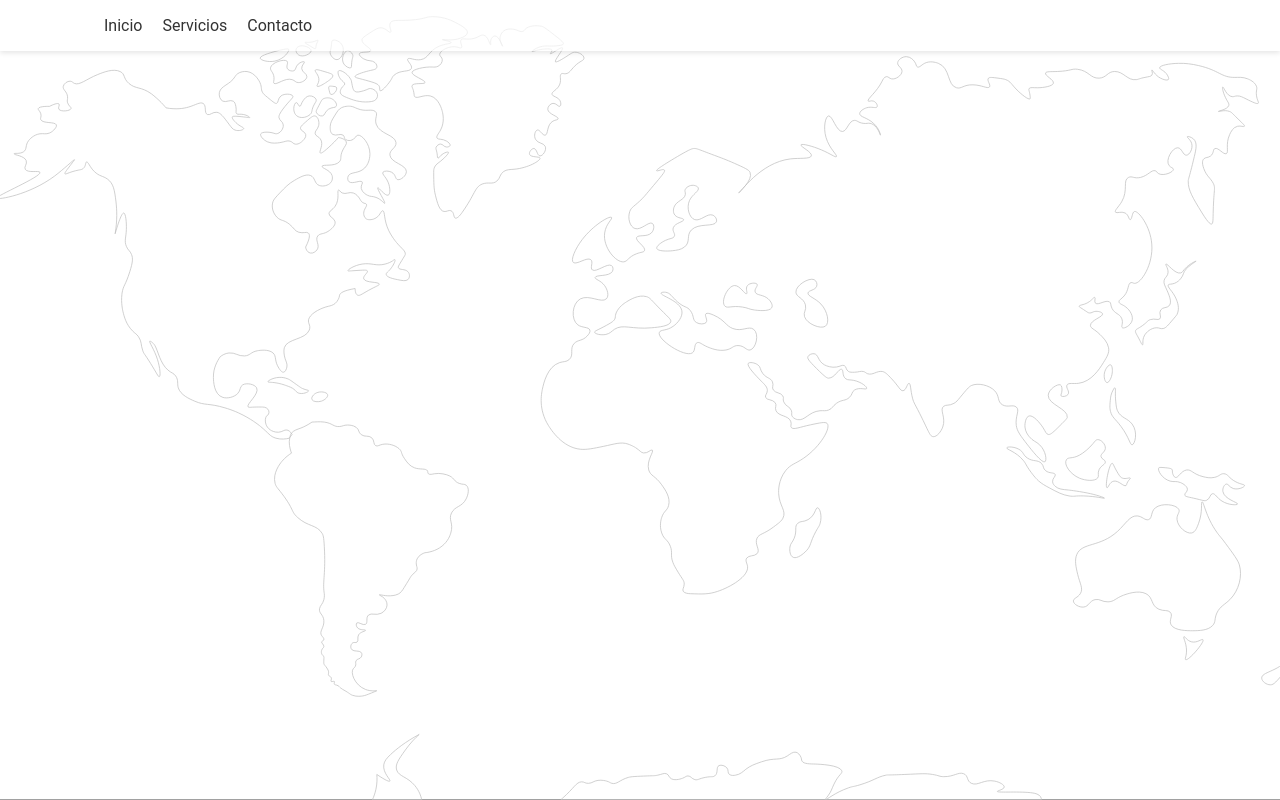
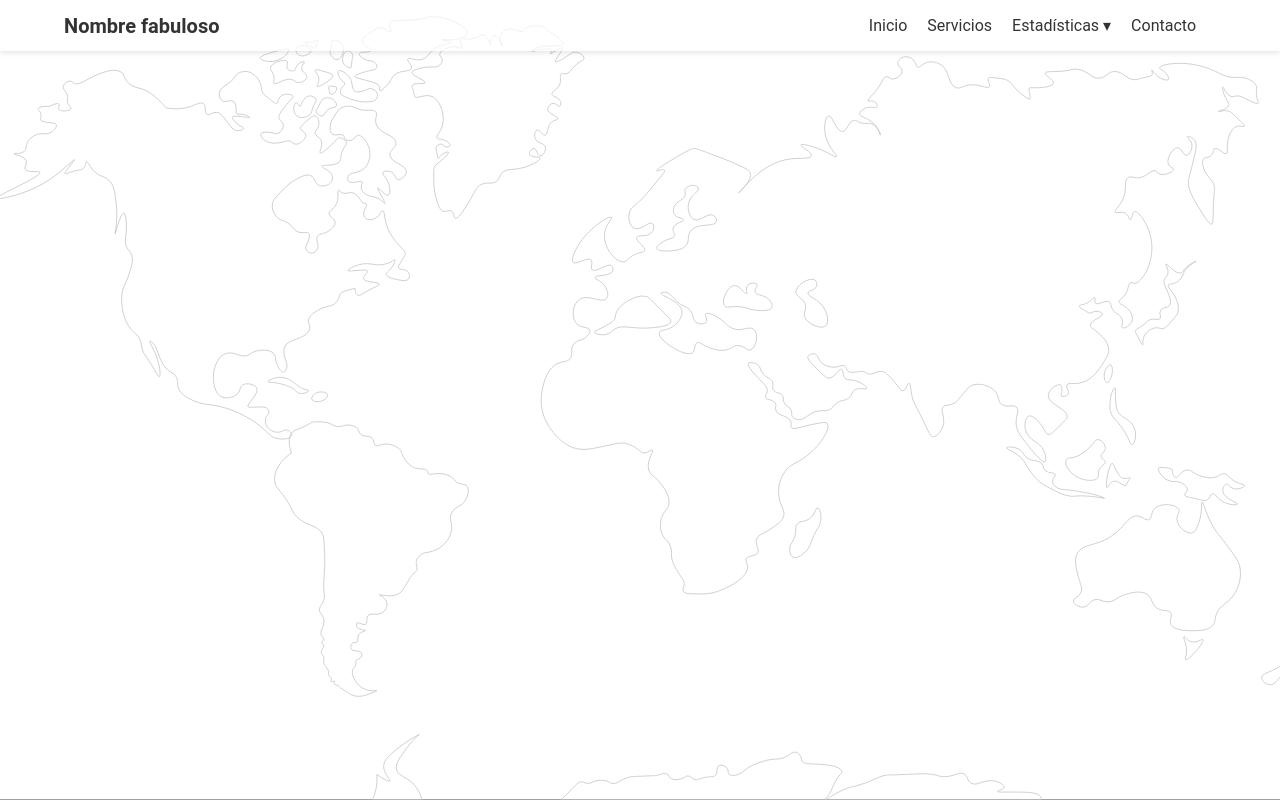
Before and after one commit to NicolasSalinasR/lab1-dba-grupo-4, a Nuxt app in the folder frontend/: page /admin in a window 1280 px wide. Built offline with nearby package versions, Linux system fonts and the light colour scheme.

Commit message:
Modificaciones Navbar

```diff
--- a/frontend/components/Navbar.vue
+++ b/frontend/components/Navbar.vue
@@ -1,10 +1,22 @@
 <template>
   <nav>
+    <div class="logo">
+      <h1>Nombre fabuloso</h1>
+    </div>
     <div class="menu">
-            <!-- menu desplegable -->
+      <!-- Menú principal -->
       <ul>
         <li><a href="#">Inicio</a></li>
         <li><a href="#">Servicios</a></li>
+        <!-- Elemento con menú desplegable -->
+        <li class="dropdown" @mouseover="showDropdown" @mouseleave="hideDropdown">
+          <a href="#">Estadísticas <span>&#9662;</span></a>
+          <!-- Submenú desplegable -->
+          <ul class="dropdown-content" v-show="isDropdownVisible">
+            <li><a href="#">Ranking Voluntario por Tarea</a></li>
+            <li><a href="#">Ranking Voluntario por Emergencia</a></li>
+          </ul>
+        </li>
         <li><a href="#">Contacto</a></li>
       </ul>
     </div>
@@ -12,6 +24,21 @@
 </template>
 
 <script>
+export default {
+  data() {
+    return {
+      isDropdownVisible: false
+    };
+  },
+  methods: {
+    showDropdown() {
+      this.isDropdownVisible = true;
+    },
+    hideDropdown() {
+      this.isDropdownVisible = false;
+    }
+  }
+};
 </script>
 
 <style>
@@ -24,8 +51,11 @@ nav {
   box-shadow: 0 2px 5px rgba(0, 0, 0, 0.1);
 }
 
-.logo img {
-    width: 100px;
+.logo h1 {
+  margin: 0;
+  font-size: 20px;
+  font-weight: bold;
+  color: #333;
 }
 
 .menu ul {
@@ -41,4 +71,22 @@ nav {
   text-decoration: none;
   color: #333;
 }
+
+/* Estilos para el menú desplegable */
+.dropdown-content {
+  display: none;
+  position: absolute;
+  background-color: #f9f9f9;
+  min-width: 160px;
+  box-shadow: 0px 8px 16px 0px rgba(0,0,0,0.2);
+  z-index: 1;
+}
+
+.dropdown-content li {
+  padding: 10px;
+}
+
+.dropdown:hover .dropdown-content {
+  display: block;
+}
 </style>
```
Lines whose indentation alone changed are shown as unchanged.
